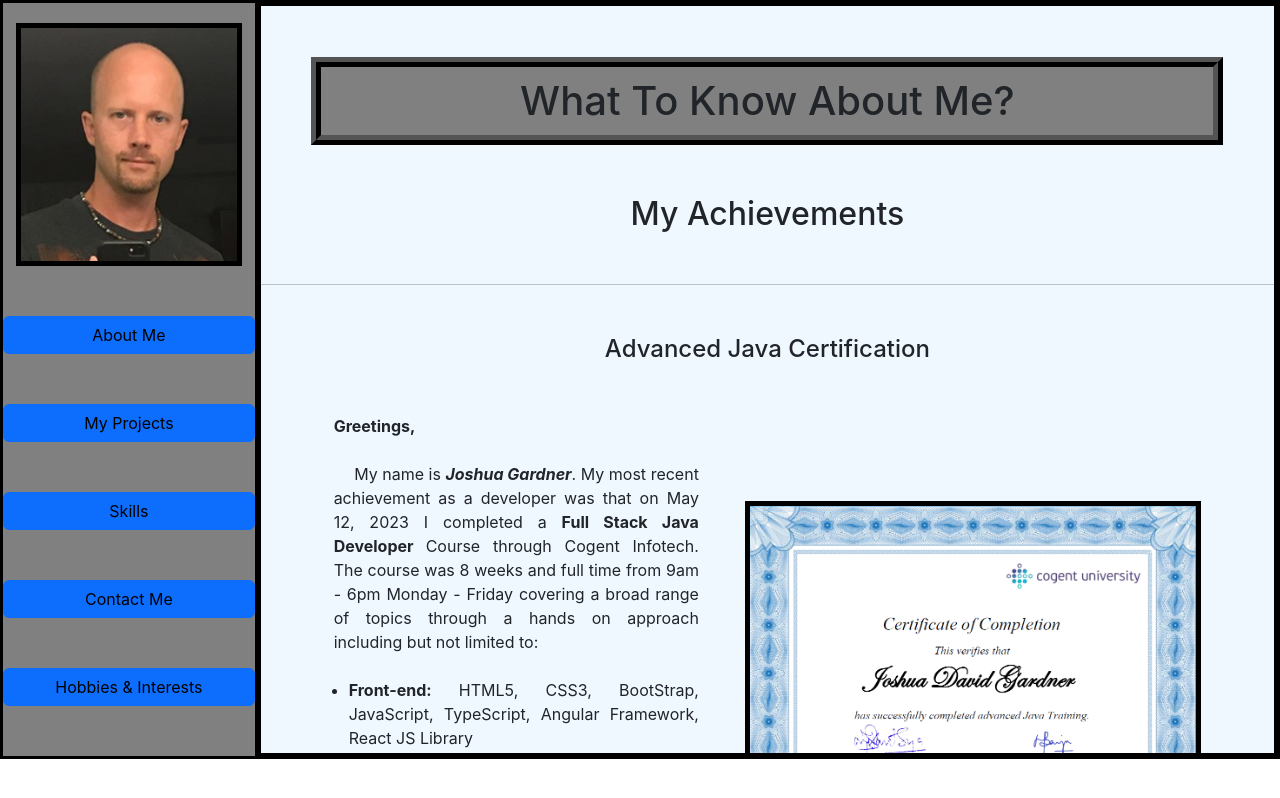
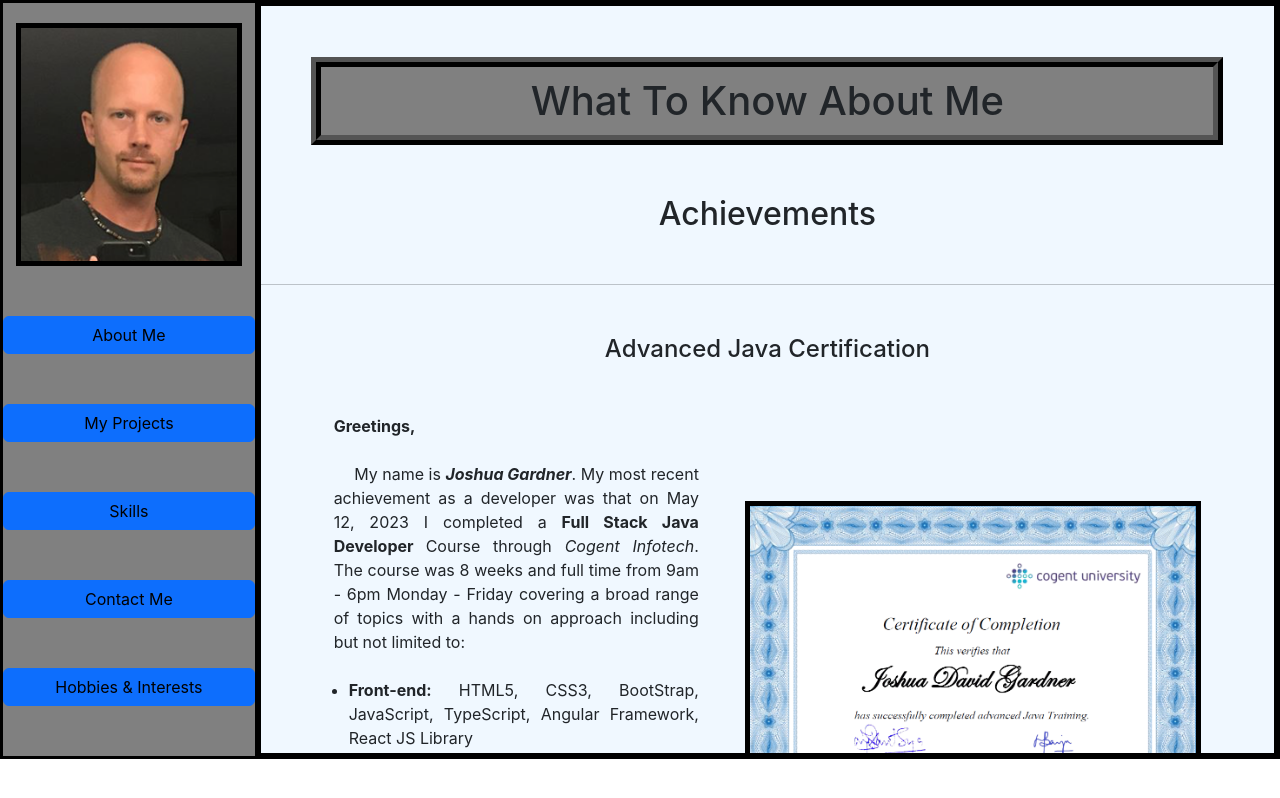
Before and after one commit to jgcoding2020/My-Portfolio, a React (Create React App) app: page / in a window 1280 px wide. Built offline with nearby package versions, Linux system fonts and the light colour scheme.

Commit message:
Changed About headings and content width on smaller screens

```diff
--- a/src/pages/About.css
+++ b/src/pages/About.css
@@ -21,6 +21,7 @@
     position: sticky;
     top: 0;
     background-color: gray;
+    z-index: 1;
 }
 
 /*Recent achievements heading*/
@@ -45,6 +46,7 @@
 @media screen and (max-width: 900px) {
     #about #cogent-section {
         flex-direction: column-reverse;
+        margin: 50px 0px;
     }
 }
 
@@ -98,6 +100,7 @@
 @media screen and (max-width: 900px) {
     #about #revature-section {
         flex-direction: column;
+        margin: 50px 0px;
     }
 }
 
@@ -148,6 +151,7 @@
 @media screen and (max-width: 900px) {
     #about #bscs-section {
         flex-direction: column-reverse;
+        margin: 50px 0px;
     }
 }
 
@@ -196,6 +200,7 @@
 @media screen and (max-width: 900px) {
     #about #bba-section {
         flex-direction: column;
+        margin: 50px 0px;
     }
 }
 
--- a/src/pages/About.js
+++ b/src/pages/About.js
@@ -8,16 +8,16 @@ function About() {
     return (
         <div id="about">
             {/* Heading at top of about page */}
-            <h1>What To Know About Me?</h1>
-            <h2 id="my-achievements-heading">My Achievements</h2><hr></hr>
+            <h1>What To Know About Me</h1>
+            <h2 id="my-achievements-heading">Achievements</h2><hr></hr>
             <h4 id="cogent-heading">Advanced Java Certification</h4>
             {/* Java certification section */}
             <div id="cogent-section">
                 <article id="cogent-article"><strong>Greetings,</strong><br></br><br></br>&emsp;
                 My name is <strong><em> Joshua Gardner</em></strong>. My most recent achievement as a
                 developer was that on May 12, 2023 I completed a <strong>Full Stack Java Developer </strong>
-                Course through Cogent Infotech. The course was 8 weeks and full time from 9am - 6pm Monday - Friday
-                covering a broad range of topics through a hands on approach including
+                Course through <em>Cogent Infotech</em>. The course was 8 weeks and full time from 9am - 6pm Monday - Friday
+                covering a broad range of topics with a hands on approach including
                 but not limited to: <br></br><br></br>
                     <ul id="cogent-ul">
                         <li><strong>Front-end:</strong> HTML5, CSS3, BootStrap, JavaScript, TypeScript, Angular Framework, React JS Library</li><br></br>
@@ -32,7 +32,7 @@ function About() {
             {/* Revature section */}
             <div id="revature-section">
                 <img id="revature-img" src={process.env.PUBLIC_URL + "Revature.png"} alt="Revature Logo"></img>
-                <article id="revature-article">&emsp;<strong>After graduating</strong> with a computer science degree,
+                <article id="revature-article">&emsp;<strong>After graduating</strong> with a <strong>computer science degree</strong>,
                 I began applying for developer roles and recognized I wasn't going to be able to find a job without additional
                 knowledge in more <strong>modern tools and technologies</strong> than I had learned while I was obtaining my
                 formal education computer science degree. I had applied for a <strong>Java software developer</strong> role
```
